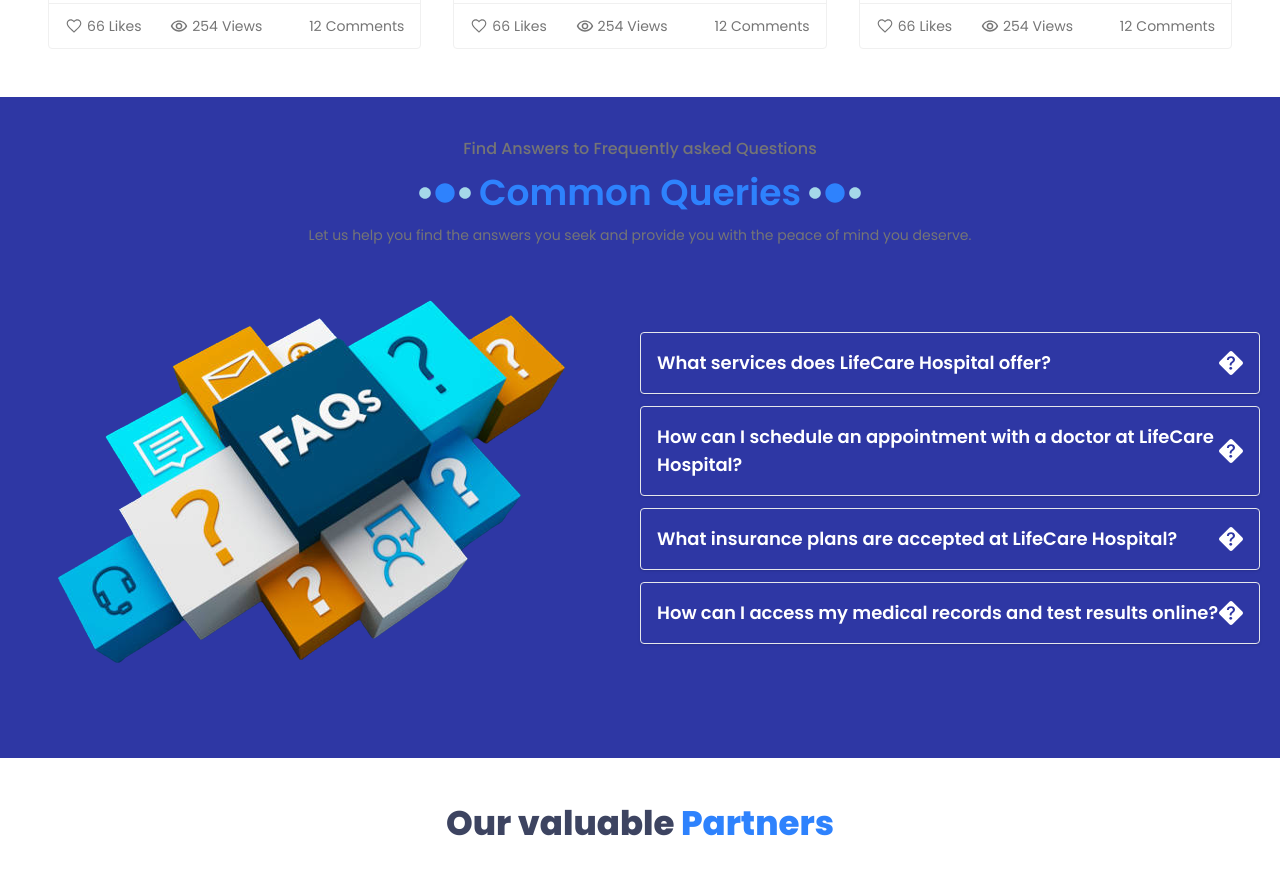
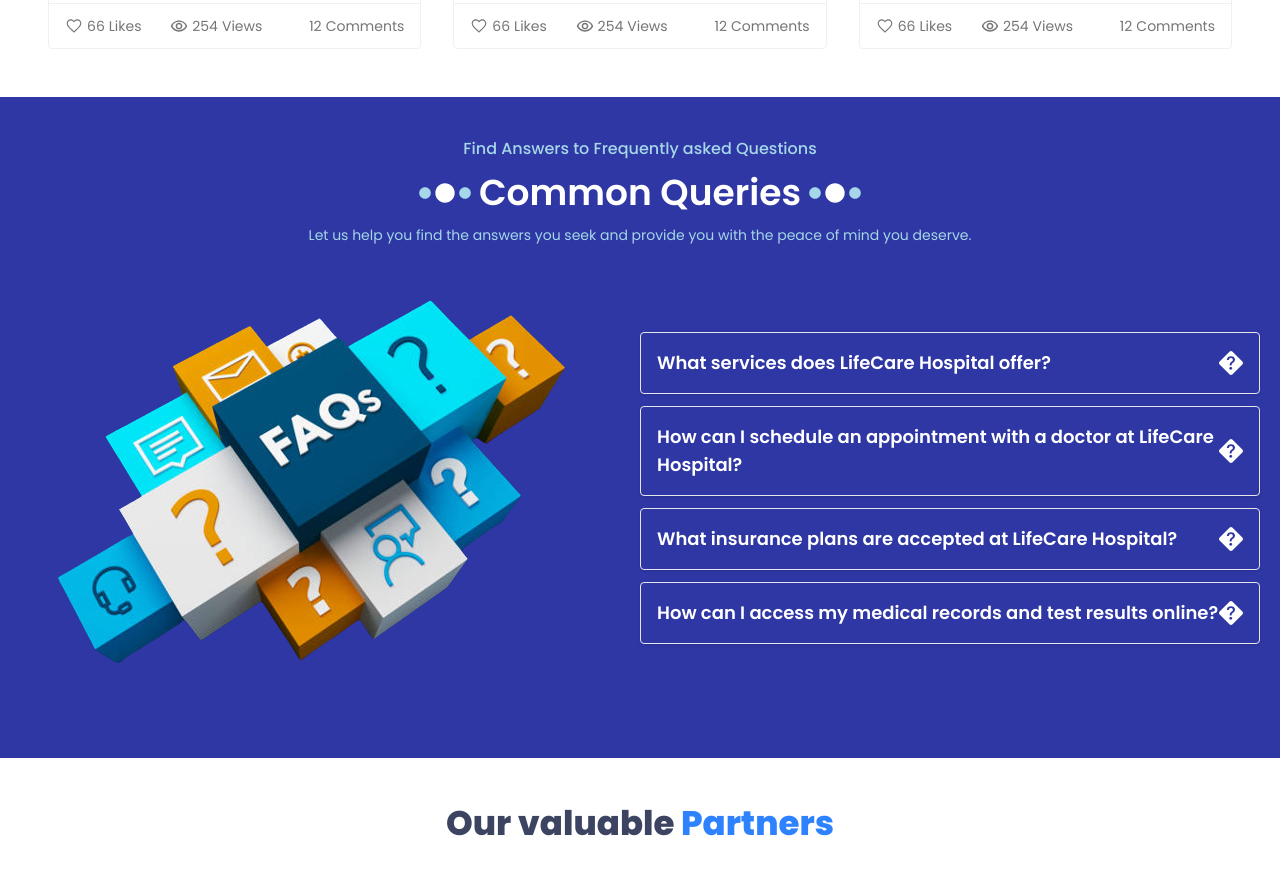
Before and after one commit to rakibulhasan-bu/hospital-app-team-project-client, a React (Vite) app: page / in a window 1280 px wide. Shown: the part 6940-7826 px from the top of the page. Built offline with nearby package versions, Linux system fonts and the light colour scheme; some icons are missing.

Commit message:
title changed

```diff
--- a/src/pages/home/faq/Faq.tsx
+++ b/src/pages/home/faq/Faq.tsx
@@ -1,14 +1,28 @@
+import { FaCircle } from "react-icons/fa";
 import faq from "../../../assets/faq2.png";
 import SectionHeading from "../../../components/sharedTitle/SectionHeading";
 import Accordion from "./Accordion";
 const Faq = () => {
   return (
     <div className="w-full py-10 text-white min-h-100vh bg-primary">
-      <SectionHeading
+      {/* <SectionHeading
         semiSubTitle="Find Answers to Frequently asked Questions"
         title="Common Queries"
         subTitle="Let us help you find the answers you seek and provide you with the peace of mind you deserve."
-      />
+      /> */}
+      <div className="max-w-2xl px-4 mx-auto text-center lg:px-0">
+        <h3 className="font-medium text-accent">Find Answers to Frequently asked Questions</h3>
+        <h1 className="flex items-center justify-center gap-1 my-3 text-2xl font-semibold text-white">
+          <FaCircle className="text-xs text-accent" />
+          <FaCircle className="text-xl" />
+          <FaCircle className="text-xs text-accent" />
+          <span className="mx-1 text-4xl ">Common Queries</span>
+          <FaCircle className="text-xs text-accent" />
+          <FaCircle className="text-xl" />
+          <FaCircle className="text-xs text-accent" />
+        </h1>
+        <h4 className="text-sm text-center text-accent">Let us help you find the answers you seek and provide you with the peace of mind you deserve.</h4>
+      </div>
       <div className="grid items-center grid-cols-1 p-5 rounded-lg md:grid-cols-2">
         <img src={faq} alt="" />
         <div>
```
Also changed, not shown: src/pages/home/testimonial/Testimonial.tsx (+0 -7 lines).
